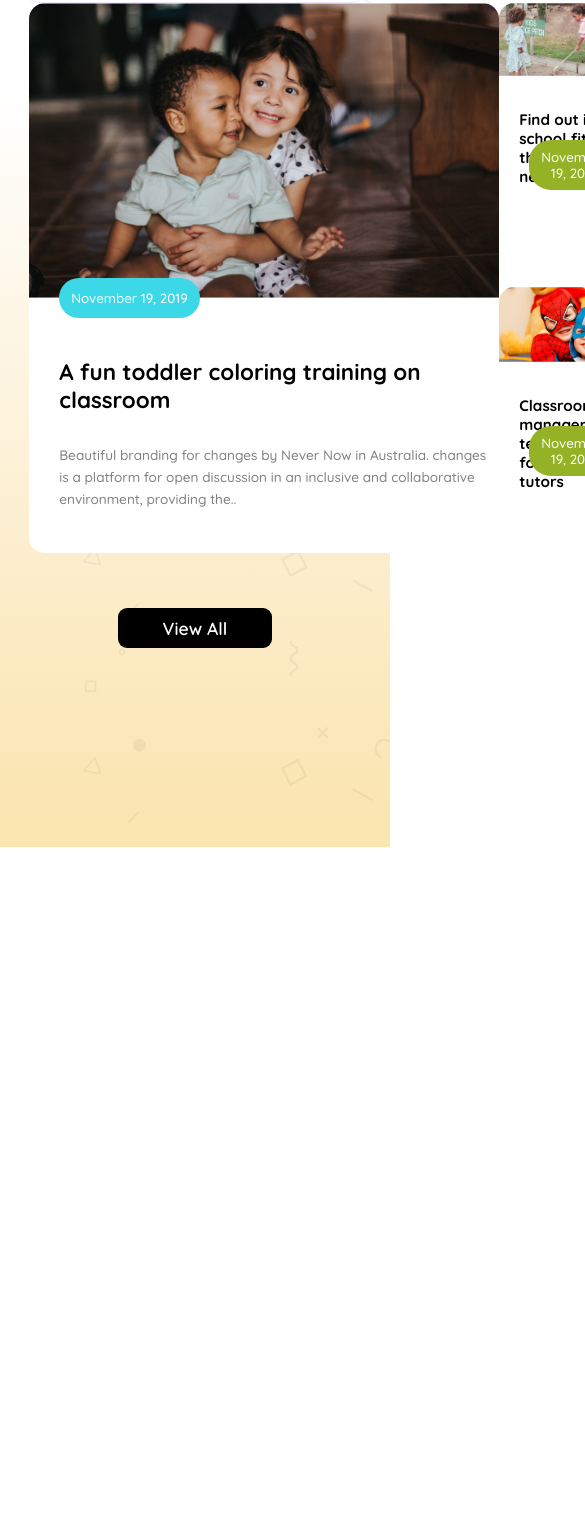
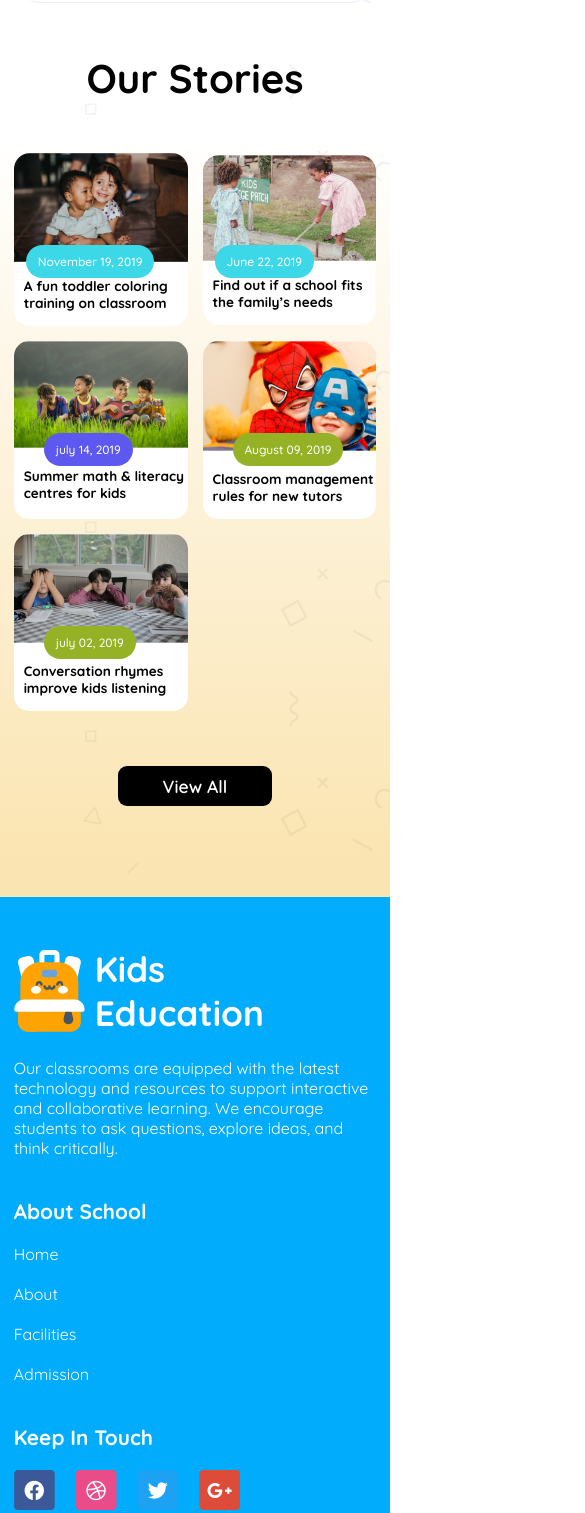
Before and after one commit to samir-45/Assignment-project-Kids-School, a plain HTML site: page index.html in a window 390 px wide. Shown: the part 1991-3504 px from the top of the page, 585 px wide, since content can reach past the window. Before the commit the page ends 2838 px from the top, so only its background shows below. Drawn offline with Linux system fonts and the light colour scheme.

Commit message:
Footer section

```diff
--- a/index.html
+++ b/index.html
@@ -93,7 +93,7 @@
 <section id="page-3">
 <div class="stories">
 
-    <div class="stories-title"></div>
+    <div class="stories-title">Our Stories</div>
 <div class="stories-cards">
 
 
@@ -107,32 +107,48 @@
             changes is a platform for open discussion in an inclusive and
             collaborative environment, providing the..</p>
     </div>
+   <!-- Card hidden for mobile device -->
+
+<div class="stories-card-to-be-visible">
+    <div class="stories-card ">
+        <img src="assets/story-2.png" alt="" class="stories-card-img">
+        <div class="stories-card-btn"><button>June 22, 2019</button></div>
+        <h3 class="stories-card-title">Find out if a school fits the
+            family’s needs</h3>
+    </div>
+</div>
+
+
 </div>
 
 
 
 <div class="stories-right-card">
-    <div class="stories-card">
+
+<div class="stories-card-to-be-hidden">
+    <div class="stories-card ">
         <img src="assets/story-2.png" alt="" class="stories-card-img">
-        <div class="stories-card-btn"><button>November 19, 2019</button></div>
+        <div class="stories-card-btn"><button>June 22, 2019</button></div>
         <h3 class="stories-card-title">Find out if a school fits the
             family’s needs</h3>
     </div>
+</div>
+
     <div class="stories-card">
         <img src="assets/story-3.png" alt="" class="stories-card-img">
-        <div class="stories-card-btn"><button>November 19, 2019</button></div>
+        <div class="stories-card-btn"><button>july 14, 2019</button></div>
         <h3 class="stories-card-title">Summer math & literacy
             centres for kids</h3>
     </div>
     <div class="stories-card">
         <img src="assets/story-4.png" alt="" class="stories-card-img">
-        <div class="stories-card-btn"><button>November 19, 2019</button></div>
+        <div class="stories-card-btn"><button>August 09, 2019</button></div>
         <h3 class="stories-card-title">Classroom management
-            techniques for new tutors</h3>
+            rules for new tutors</h3>
     </div>
     <div class="stories-card">
         <img src="assets/story-5.png" alt="" class="stories-card-img">
-        <div class="stories-card-btn"><button>November 19, 2019</button></div>
+        <div class="stories-card-btn"><button>july 02, 2019</button></div>
         <h3 class="stories-card-title">Conversation rhymes
             improve kids listening</h3>
     </div>
@@ -153,6 +169,34 @@
      <!-- Started footer part -->
       <footer>
 
+        <div class="lower">
+            <div class="col1">
+<div class="lower-logo">
+    <img src="assets/logo-white.svg" alt="">
+    <h1 class="logo-name">Kids <br>
+        Education</h1>
+</div>
+<p class="col1-description">Our classrooms are equipped with the latest technology and resources to support interactive and collaborative learning. We encourage students to ask questions, explore ideas, and think critically.</p>
+            </div>
+            <div class="col2">
+<h1 class="col2-title">About School</h1>
+<ul>
+    <li>Home</li>
+    <li>About</li>
+    <li>Facilities</li>
+    <li>Admission</li>
+</ul>
+            </div>
+            <div class="col3">
+<h1 class="col3-title">Keep In Touch</h1>
+<div class="col3-icons">
+    <img src="assets/fb.png" alt="" class="col3-icon">
+<img src="assets/dribble.png" alt="" class="col3-icon">
+<img src="assets/twitter.png" alt="" class="col3-icon">
+<img src="assets/google+.png" alt="" class="col3-icon">
+</div>
+            </div>
+        </div>
 
       </footer>
 
--- a/styles/style.css
+++ b/styles/style.css
@@ -13,6 +13,7 @@ font-family: "Quicksand", serif;
     display: flex;
     align-items: center;
     gap: 11px;
+    cursor: pointer;
 }
 
 nav ul{
@@ -311,14 +312,10 @@ grid-template-columns: repeat(2, 1fr);
 
 /* Styling for left big card */
 
+.stories-card-to-be-visible{
+    display: none;
+}
 
-
-.stories-right-card{
-    display: grid;
-    grid-template-columns: repeat(2, 1fr);
-    gap: 20px;
-    place-items: top center;
-}
 
 .stories-left-card{
     place-items: center;
@@ -373,6 +370,15 @@ border-top-left-radius: 16px;
 
 /* Styling for right 4 card */
 
+
+
+.stories-right-card{
+    display: grid;
+    grid-template-columns: repeat(2, 1fr);
+    gap: 20px;
+    place-items: top center;
+}
+
 .stories-right-card .stories-card{
     position: relative;
     border-radius: 15px;
@@ -425,9 +431,78 @@ border-top-left-radius: 16px;
 }
 
 
+.stories-title{
+    text-align: center;
+    font-size: 2.5rem;
+    margin: 50px 0;
+    font-weight: 700;
+}
 
 
+.stories-card-to-be-hidden .stories-card{
+    height: 100%;
+}
 
+
+/* Working on footer */
+
+footer{
+    width: 100%;
+    min-height: 70vh;
+    background-color: #01ACFD;
+    display: flex;
+    align-items: center;
+    justify-content: center;
+}
+
+
+.lower{
+    width: 85%;
+    margin: 0 auto;
+    color: white;
+    display: flex;
+    justify-content: space-between;
+}
+
+.col1{
+    width: 33%;
+    display: flex;
+    flex-direction: column;
+    gap: 23px;
+}
+
+
+.col1 .lower-logo{
+    display: flex;
+    align-items: center;
+    gap: 10px;
+    cursor: pointer;
+}
+
+.col1 .lower-logo .logo-name{
+    font-size: 2.2rem;
+}
+
+.col2 ul li{
+    list-style: none;
+    margin-top: 20px;
+    cursor: pointer;
+}
+
+.col3 .col3-icons{
+    display: flex;
+    gap: 20px;
+    margin-top: 20px;
+}
+
+.col3 .col3-icons .col3-icon{
+
+    cursor: pointer;
+}
+
+.col2-title, .col3-title{
+    font-size: 1.3rem;
+}
 
 
 
@@ -520,7 +595,92 @@ border-top-left-radius: 16px;
     .curriculum-title{
         font-size: 2rem;
     }
+
+    .stories-cards{
+        display: grid;
+        grid-template-columns: repeat(1, 1fr);
+        gap: 15px;
+        /* gap: 5px; */
+
+        }
+
+
+
+        .stories-left-card .stories-card{
+            background-color: white;
+            height: auto;
+            width: auto;
+            gap: 0;
+        }
+
+        .stories-card-to-be-visible{
+            display: block;
+        }
+
+        .stories-card-to-be-hidden{
+            display: none;
+        }
+
+        .stories-left-card{
+            display: grid;
+            grid-template-columns: repeat(2, 1fr);
+            gap: 15px;
+        }
+
+        .stories-left-card .stories-card .stories-card-description{
+            display: none;
+        }
+
+
+
+            .stories-right-card{
+                gap: 15px;
+            }
+
+
+            .stories{
+                width: 93%;
+            }
+
+            .stories-left-card .stories-card .stories-card-title{
+                font-size: 0.85rem;
+                margin-top: 20px;
+                margin-bottom: 20px;
+                margin-left: 20px;
+                }
+                .stories-right-card .stories-card .stories-card-title{
+                    font-size: 0.85rem;
+                    margin-top: 20px;
+                    margin-bottom: 20px;
+                    margin-left: 20px;
+                }
+
+                .stories-left-card .stories-card .stories-card-btn button{
+                    top: 57%;
+                    padding: 9px 12px;
+                    font-size: 0.75rem;
+                }
+
+                .stories-right-card .stories-card .stories-card-btn button{
+                    font-size: 0.75rem;
+                }
+
+                .lower{
+                    width: 93%;
+                }
 }
+
+
+
+
+
+
+
+
+
+
+
+
 
 
 
@@ -570,6 +730,15 @@ border-top-left-radius: 16px;
     nav ul li:nth-child(4){
         display: none;
     }
+    .lower{
+        flex-direction: column;
+        gap: 40px;
+        margin: 50px 0;
+    }
+
+    .col1{
+        width: 100%;
+    }
 }
 @media screen and (min-width:576px) and (max-width: 800px){
     .curriculum-card{
@@ -592,4 +761,39 @@ border-top-left-radius: 16px;
     .crclm-card-title {
         font-size: 1.1rem;
     }
+
+
+
 }
+
+/* for little device */
+
+@media screen and (max-width: 432px){
+    .stories-left-card .stories-card .stories-card-title{
+        font-size: 0.85rem;
+        margin-top: 15px;
+        margin-bottom: 15px;
+        margin-left: 10px;
+        }
+        .stories-right-card .stories-card .stories-card-title{
+            font-size: 0.85rem;
+            margin-top: 15px;
+            margin-bottom: 15px;
+            margin-left: 10px;
+        }
+
+        .stories-left-card .stories-card .stories-card-btn button{
+            top: 53%;
+            padding: 9px 12px;
+            font-size: 0.75rem;
+            margin-left: 12px;
+        }
+
+        .stories-right-card .stories-card .stories-card-btn button{
+            font-size: 0.75rem;
+        }
+
+
+
+
+}
```
Also changed, not shown: assets/logo-white.svg (added).
